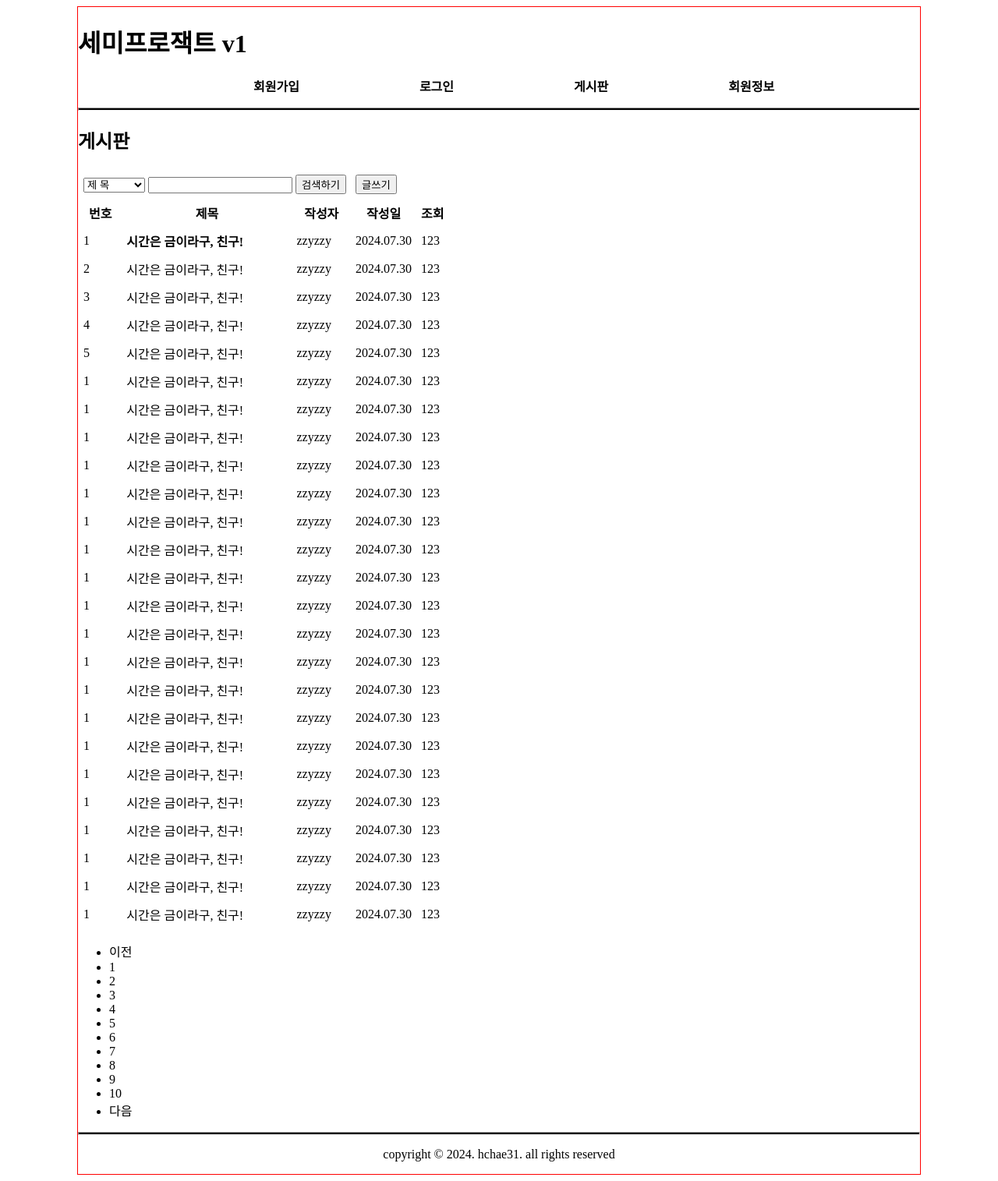
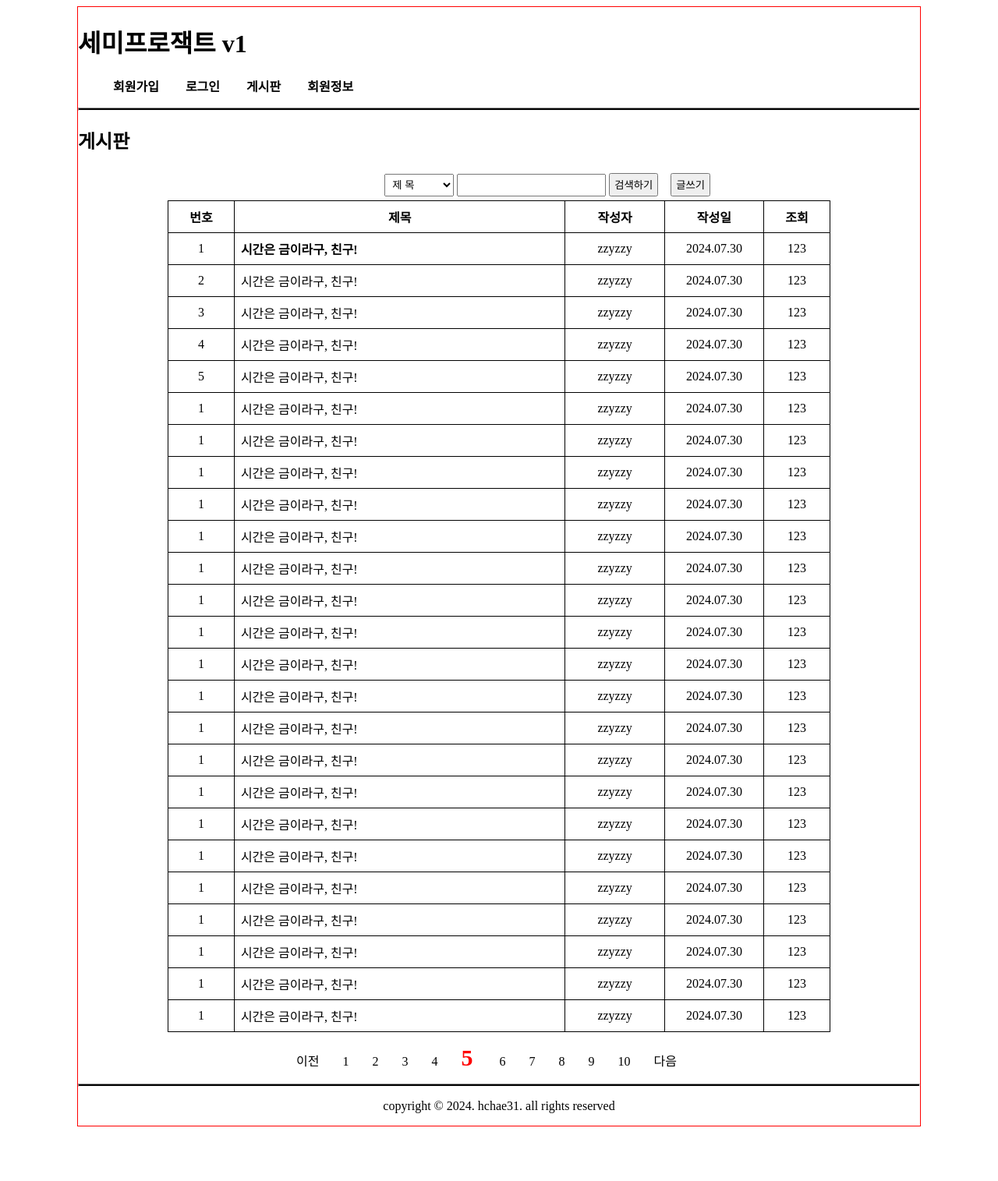
Before and after one commit to hchae31/semiprojectv1, a FastAPI app: page /board/list in a window 1280 px wide. Shown: the whole page at 78% size. After the commit the page ends 1445 px from the top, so only its background shows below. Run offline with FastAPI, Linux system fonts and the light colour scheme.

Commit message:
게시판 리스트 스타일링

```diff
--- a/views/templates/board/list.html
+++ b/views/templates/board/list.html
@@ -5,7 +5,21 @@
     <title>세미프로젝트<</title>
     <link rel="stylesheet" href="/static/css/project.css">
     <style>
+        table { width: 850px; margin: 10px auto;
+            border-collapse: collapse; table-layout: fixed }
+        th, td { border: 1px solid black; padding: 5px 8px;
+            text-align: center; height: 30px }
+        td:nth-child(2) { text-align: left; white-space: nowrap;
+            overflow: hidden; text-overflow: ellipsis  }
+        thead td { border: none; text-align: left }
+        thead td { border: none; text-align: right }
+        select, input { padding: 5px }
+        button { padding: 3.5px 5px }
 
+        .pagnation { width: 550px; margin: 0 auto }
+        div ul { list-style: none; padding: 0; }
+        div ul li { display: inline; padding: 0 15px; }
+        .cpg { color: red; font-size: 30px; font-weight: bold }
     </style>
 </head>
 <body>
@@ -22,7 +36,14 @@
         </nav>
         <main>
             <h2>게시판</h2>
-            <table cellpadding="5">
+            <table>
+                <colgroup>
+                    <col style="width: 10%">
+                    <col>
+                    <col style="width: 15%">
+                    <col style="width: 15%">
+                    <col style="width: 10%">
+                </colgroup>
                 <thead>
                     <tr><td colspan="3"><select name="findtype" id="findtype">
                         <option value="title">제 목</option>
@@ -90,12 +111,12 @@
                 </tbody>
 
             </table>
-            <tfood>
+            <div class="pagnation">
                 <div>
-                    <ul><li>이전</li><li>1</li><li>2</li><li>3</li><li>4</li><li>5</li>
+                    <ul><li>이전</li><li>1</li><li>2</li><li>3</li><li>4</li><li class="cpg">5</li>
                         <li>6</li><li>7</li><li>8</li><li>9</li><li>10</li><li>다음</li></ul>
                 </div>
-            </tfood>
+            </div>
         </main>
         <footer>
             <hr>
```
